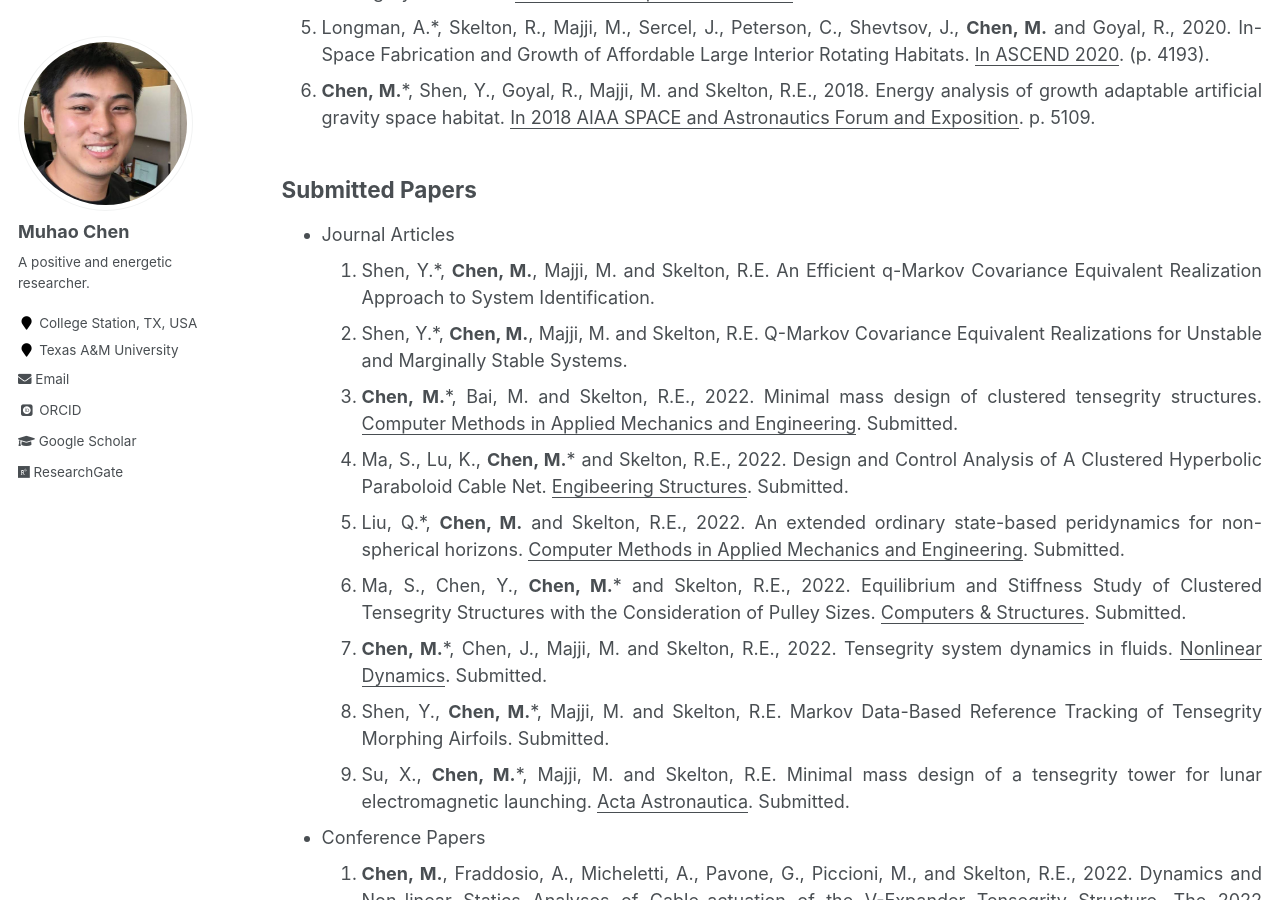
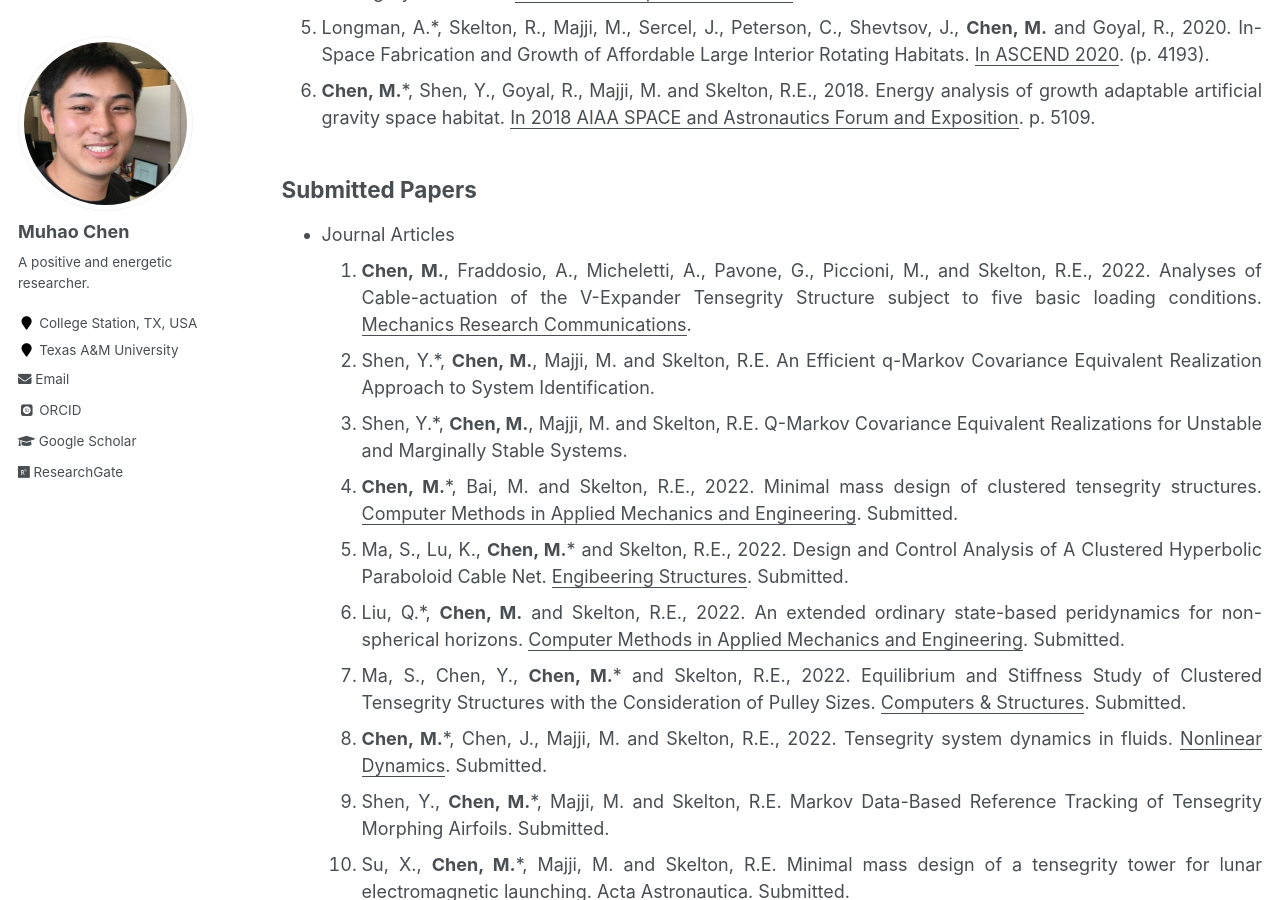
Before and after one commit to Muhao-Chen/muhao-chen.github.io, a Jekyll site: the page built from _pages/publication.md, in a window 1280 px wide and 900 px high, scrolled down 1608 px. Built offline with Jekyll 4.4.1, drawn with Linux system fonts in a browser that asks for light colours; some web fonts are replaced.

Commit message:
Update publication.md

```diff
--- a/_pages/publication.md
+++ b/_pages/publication.md
@@ -39,6 +39,7 @@ His citation profile is in [Google Scholar](https://scholar.google.com/citations
 
 ## Submitted Papers
 - Journal Articles
+1. **Chen, M.**, Fraddosio, A., Micheletti, A., Pavone, G., Piccioni, M., and Skelton, R.E., 2022. Analyses of Cable-actuation of the V-Expander Tensegrity Structure subject to five basic loading conditions. <u>Mechanics Research Communications</u>.
 1. Shen, Y.*, **Chen, M.**, Majji, M. and Skelton, R.E. An Efficient q-Markov Covariance Equivalent Realization Approach to System Identification.
 1. Shen, Y.*, **Chen, M.**, Majji, M. and Skelton, R.E. Q-Markov Covariance Equivalent Realizations for Unstable and Marginally Stable Systems.
 1. **Chen, M.***, Bai, M. and Skelton, R.E., 2022. Minimal mass design of clustered tensegrity structures. <u>Computer Methods in Applied Mechanics and Engineering</u>. Submitted.
```
